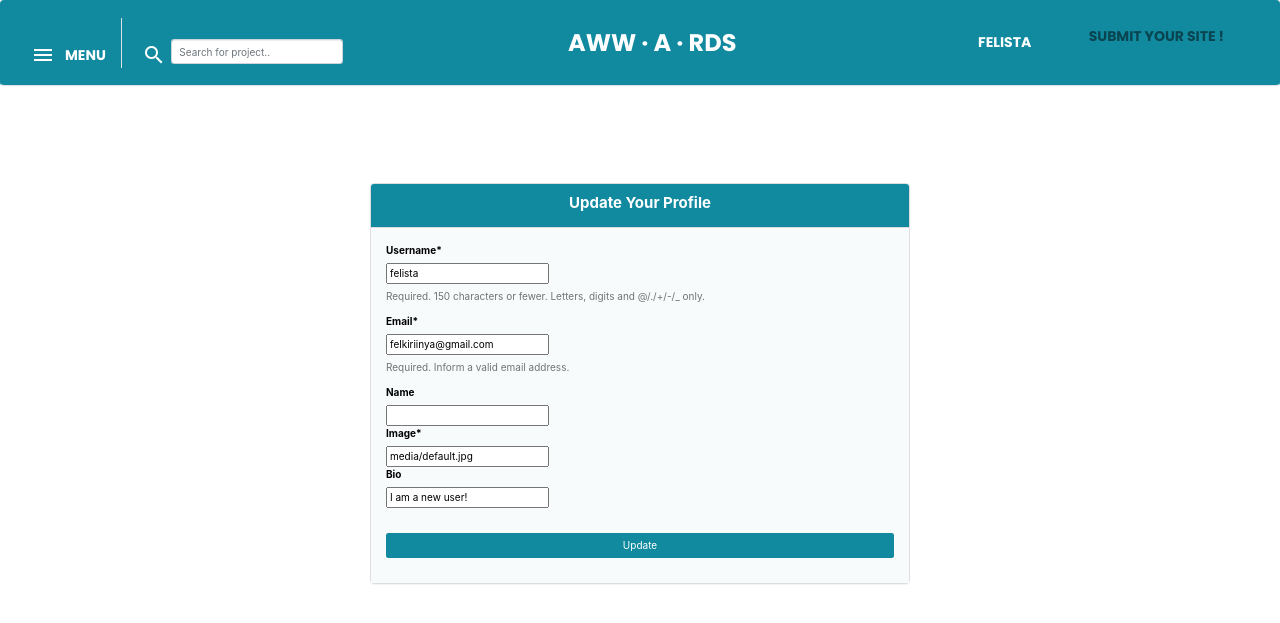
After one commit to felkiriinya/Awards, a Django app: page /new/profile/ in a window 1280 px wide. The commit adds this page. Shown: the top 623 px of the page. Run offline with Django 3.2, Linux system fonts and the light colour scheme; a user stored in the database is signed in; data comes from the database, SQL or seed files in the repository; both versions use the stored data as it was after the commit; some libraries are stand-ins or nearby versions.

Commit message:
allow user to edit their profile

```diff
--- a/ratings/templates/awwards/base.html
+++ b/ratings/templates/awwards/base.html
@@ -14,12 +14,12 @@
 
  {% block styles %}
     {% bootstrap_css %}
-    <!-- <link
+    <link
       href="https://stackpath.bootstrapcdn.com/font-awesome/4.7.0/css/font-awesome.min.css"
       rel="stylesheet"
       integrity="sha384-wvfXpqpZZVQGK6TAh5PVlGOfQNHSoD2xbE+QkPxCAFlNEevoEH3Sl0sibVcOQVnN"
       crossorigin="anonymous"
-    /> -->
+    />
     <link rel="stylesheet" href="https://fonts.googleapis.com/icon?family=Material+Icons">
     <link rel="stylesheet" href="{% static 'css/index.css' %}">
     <link rel="stylesheet" href="{% static 'css/styles.css' %}">
@@ -41,8 +41,8 @@
  {% block scripts %}
     <script src="https://ajax.googleapis.com/ajax/libs/jquery/3.2.1/jquery.min.js"></script>
     <script src="https://kit.fontawesome.com/e017c7c3e8.js" crossorigin="anonymous"></script>
-    <!-- <script src="https://code.jquery.com/jquery-3.5.1.slim.min.js" integrity="sha384-DfXdz2htPH0lsSSs5nCTpuj/zy4C+OGpamoFVy38MVBnE+IbbVYUew+OrCXaRkfj" crossorigin="anonymous"></script>
-    <script src="https://cdn.jsdelivr.net/npm/bootstrap@4.5.3/dist/js/bootstrap.bundle.min.js" integrity="sha384-ho+j7jyWK8fNQe+A12Hb8AhRq26LrZ/JpcUGGOn+Y7RsweNrtN/tE3MoK7ZeZDyx" crossorigin="anonymous"></script> -->
+    <script src="https://code.jquery.com/jquery-3.5.1.slim.min.js" integrity="sha384-DfXdz2htPH0lsSSs5nCTpuj/zy4C+OGpamoFVy38MVBnE+IbbVYUew+OrCXaRkfj" crossorigin="anonymous"></script>
+    <script src="https://cdn.jsdelivr.net/npm/bootstrap@4.5.3/dist/js/bootstrap.bundle.min.js" integrity="sha384-ho+j7jyWK8fNQe+A12Hb8AhRq26LrZ/JpcUGGOn+Y7RsweNrtN/tE3MoK7ZeZDyx" crossorigin="anonymous"></script>
     {% bootstrap_javascript %}
     <script src=" {% static 'js/home.js' %}"></script>
   {% endblock %}
--- a/ratings/templates/django_registration/registration_form.html
+++ b/ratings/templates/django_registration/registration_form.html
@@ -11,8 +11,8 @@
       <div class="panel panel-default">
 
         <div class="panel-heading" style="background-color: white;">
-            <h3 class="text-center">
-                <img src="../../static/images/trop.jpg" class="logo" alt="">
+            <h3 class="text-center" style="color:#118aa0;">
+                <img src="https://k2imagesblob.blob.core.windows.net/content/media/images/new-product-images/cups/AMC303-Blue-Star-Trophy-Cup-on-Marble-Base.png" class="logo" alt="">
                 Awwards
             </h3>
         </div>
@@ -22,7 +22,7 @@
             {% csrf_token %}
             {% bootstrap_form form %}
             <div class="form-group"style=" width: 100%;">
-              <input type="submit" class="btn" value="Sign Up" style="width: 100%; background-color: rgb(201, 157, 12); color: white;" >
+              <input type="submit" class="btn" value="Sign Up" style="width: 100%; background-color: #118aa0; color: white;" >
             </div>
 
             <input type="hidden" name="next" value="{{next}}">
--- a/ratings/templates/navbar.html
+++ b/ratings/templates/navbar.html
@@ -5,11 +5,11 @@ example 3 - Navbar with brand left, links on center and right that collapse into
 	<div class="navbar-brand d-flex w-50 mr-auto brand-size ml-4  font-weight-bold m-0 p-0">
 		<ul class="navbar-nav">
 			<li class="nav-item active border-right pr-3 py-3" onclick="openNav()">
-				<a class="nav-link brand-size" href="#"><i
+				<a class="nav-link brand-size" href="#" style="color: white !important;"> <i
 								class="material-icons pr-3">menu</i><span class="d-flex float-right mt-1">MENU</span></a>
 			</li>
 			<li class="nav-item ml-4">
-				<a class="nav-link my-3" href="#" id="search"><i
+				<a class="nav-link my-3" href="#" id="search" style="color: white !important;"><i
 								class="material-icons hvr-grow ">search</i></a>
 			</li>
 			<li class="nav-item" style="padding-top: 2%;">
@@ -23,7 +23,7 @@ example 3 - Navbar with brand left, links on center and right that collapse into
 	<div class="navbar-collapse collapse w-100" id="collapsingNavbar3">
 		<ul class="navbar-nav w-100 justify-content-center">
 			<li class="nav-item">
-				<p class="nav-link nav-title text-dark my-2 hvr-grow "><a class="text-dark" href="">AWW
+				<p class="nav-link nav-title text-dark my-2 hvr-grow " ><a class="text-dark" href="" style="color: white !important;">AWW
 					&middot; A
 					&middot; RDS</a></p>
 			</li>
@@ -36,12 +36,12 @@ example 3 - Navbar with brand left, links on center and right that collapse into
 			<li class="nav-item">
 				<div class="dropdown my-2">
 					<button class="dropbtn d-flex">
-						<span class="ml-2 hvr-grow " style="padding-left: 5%; padding-bottom: 1%;"><a class="nav-link nav-font text-dark font-weight-bold py-3 my-3 text-uppercase hvr-grow "
-              href="">{{ user.profile.user }}</a></span>
+						<span class="ml-2 hvr-grow " style="padding-left: 5%; padding-bottom: 1%; color: white !important;"><a class="nav-link nav-font text-dark font-weight-bold py-3 my-3 text-uppercase hvr-grow "
+              href="" > <span style="color: white !important;"> {{ user.profile.user }}</span> </a></span>
 						<span class="mr-4 ml-2 mt-4 hvr-grow"><i class=" feather-18" data-feather="align-right"></i></span>
 					</button>
 					<div class="dropdown-content font-weight-bold log">
-						<a href="" class="hvr-bubble-float-bottom p-3 mt-4 border-bottom">Profile</a>
+						<a href="{% url 'profile' profile_id=user.id %}" class="hvr-bubble-float-bottom p-3 mt-4 border-bottom">Profile</a>
 						<a href="#" class="hvr-bubble-float-bottom p-3 mt-3 border-bottom">Activity</a>
 						<a href="/logout"
 						   class="hvr-bubble-float-bottom p-3 mt-3 border-bottom text-muted d-flex log text-danger"><span
--- /dev/null
+++ b/ratings/templates/new_profile.html
@@ -0,0 +1,70 @@
+{%extends "awwards/base.html" %}
+{% load bootstrap3 %}
+{% load crispy_forms_tags %}
+{% load static %}
+{% block content %}
+<!-- <div class="container mt-5" style="font-size: 15px;">
+	<div class="card rounded p-5 font-weight-bold">
+		<form action="{%  url 'new-profile' %}" method="post" enctype="multipart/form-data">
+
+			{% csrf_token%}
+                        {{ user_form|crispy}}
+                        {{prof_form|crispy}}
+			<div class="form-group" style="text-align: center">
+				<input type="submit" class="btn btn-success btn-md" value="Update">
+			</div>
+		</form>
+	</div>
+</div> -->
+
+<div class="container">
+
+
+    <div class="row">
+        <!-- Empty div -->
+        <div class="col-md-3 phones" >
+
+        </div>
+        <div class="col-md-6 panel-form" >
+
+          <div class="panel panel-default">
+
+            <div class="panel-heading" style="background-color: #118aa0;">
+              <h4 class="text-center " style="background-color: #118aa0; color:white ; font-weight: bolder;">
+                  Update Your Profile
+              </h4>
+            </div>
+            <div class="panel-body" style="background-color: #f7fbfc; color: black;">
+
+                <form  action="{%url 'new-profile'%}" method="post" enctype="multipart/form-data">
+                    {%csrf_token%}
+
+                    {{ user_form|crispy}}
+                    {{prof_form|crispy}}
+
+                    <div class="form-group" style=" width: 100%; margin-top: 5%;">
+                        <input type="submit" class="btn " value="Update"  style="align-items: center; width: 100%; background-color: #118aa0; color: white;" >
+
+                    </div>
+
+                <input type="hidden" name="next" value="{{next}}">
+                  </form>
+
+
+
+
+            </div>
+
+          </div>
+
+        </div>
+        <!-- empty div -->
+        <div class="col-md-2"></div>
+      </div>
+    </div>
+
+      {% block scripts %}
+      <script src="https://ajax.googleapis.com/ajax/libs/jquery/3.2.1/jquery.min.js"></script>
+      {% bootstrap_javascript %}
+    {% endblock %}
+    {% endblock %}
--- a/ratings/templates/sidebar.html
+++ b/ratings/templates/sidebar.html
@@ -2,7 +2,7 @@
 <div id="mySidenav" class="sidenav">
 	<a href="javascript:void(0)" class="closebtn px-4" onclick="closeNav()">&times;</a>
 
-	<a href="" class="pl-5 p-4 border-bottom border-top mt-2 hvr-forward">Home</a>
+	<a href="/" class="pl-5 p-4 border-bottom border-top mt-2 hvr-forward">Home</a>
 	<a href="" class="pl-5 p-4 border-bottom hvr-forward">Projects</a>
 	<a href="#" class="pl-5 p-4 border-bottom hvr-forward">Subscribe</a>
 	<a href="#" class="pl-5 p-4 border-bottom hvr-forward">Contact</a>
--- a/ratings/urls.py
+++ b/ratings/urls.py
@@ -7,6 +7,7 @@ from django.conf.urls.static import static
 urlpatterns=[
     url('^$',views.landing, name='landing'),
     url(r'^profile/(?P<profile_id>\d+)', views.profile, name='profile'),
+     url(r'^new/profile/$', views.edit, name='new-profile'),
     # url(r'^user_profile/(?P<username>\w+)', views.user_profile, name='user_profile'),
     # # url('^$',views.front, name='front'),
     # url(r'^new/post/$', views.new_post, name='new-post'),
--- a/ratings/views.py
+++ b/ratings/views.py
@@ -1,9 +1,11 @@
-from django.shortcuts import render
+from django.shortcuts import render,redirect,get_object_or_404
 from django.contrib.auth.decorators import login_required
 from django.contrib.auth.models import User
+from django.http  import HttpResponse,Http404
 # from .models import Image,Profile
+from django.http import HttpResponseRedirect, JsonResponse
 from django.shortcuts import render,redirect,get_object_or_404
-# from .forms import NewPostForm
+from .forms import UpdateUserForm,UpdateUserProfileForm
 # Create your views here.
 @login_required(login_url='/accounts/login/')
 def landing(request):
@@ -30,6 +32,7 @@ def profile(request,profile_id):
     else:
         user_form = UpdateUserForm(instance=request.user)
         prof_form = UpdateUserProfileForm(instance=request.user.profile)
+
     params = {
         # 'images' : images,
         'user_form': user_form,
@@ -37,3 +40,26 @@ def profile(request,profile_id):
 
     }
     return render(request, 'awwards/profile.html', params)
+@login_required(login_url='/accounts/login/')
+def edit(request):
+
+
+    if request.method == "POST":
+        user_form = UpdateUserForm(request.POST, instance=request.user)
+        prof_form = UpdateUserProfileForm(request.POST, request.FILES, instance=request.user.profile)
+        if user_form.is_valid() and prof_form.is_valid():
+            user_form.save()
+            prof_form.save()
+            # return redirect('profile')
+            return HttpResponseRedirect(request.path_info)
+    else:
+        user_form = UpdateUserForm(instance=request.user)
+        prof_form = UpdateUserProfileForm(instance=request.user.profile)
+
+    params = {
+        # 'images' : images,
+        'user_form': user_form,
+        'prof_form': prof_form,
+
+    }
+    return render(request, 'new_profile.html', params )
--- a/static/css/index.css
+++ b/static/css/index.css
@@ -19,7 +19,7 @@ body {
 }
 
 h3{
-    color: rgb(201, 157, 12);
+    color: #118aa0;
     font-family: 'Poppins', sans-serif;
     font-size: 30px;
 }
--- a/static/css/styles.css
+++ b/static/css/styles.css
@@ -7,6 +7,7 @@ html {
   transition: 1s;
   overflow-x: hidden;
   overflow-y: auto;
+  color: #ddd !important;
 
   }
 
@@ -55,13 +56,13 @@ html {
 
   a, u {
       text-decoration: none !important;
+      /* color: #ddd !important; */
   }
 
   .navbar{
       margin: 0;
       padding: 0;
-      background-color: #f0d121;
-
+      background-color: #118aa0;
   }
   .brand-size{
       font-size: 14px;
@@ -84,11 +85,12 @@ html {
   }
   .submit-color{
   transition: 1s;
-      background-color: #f0d121;
+      background-color: #118aa0;
   }
   .submit-color:hover{
       transition: 1s;
-      background-color: #f0d121;
+      background-color:#118aa0;
+      color: black !important;
   }
 
   .custom-pad{
@@ -114,6 +116,7 @@ html {
 
   .dropbtn:hover{
       cursor:pointer;
+      color: black !important;
   }
 
   /* The container <div> - needed to position the dropdown content */
@@ -240,7 +243,7 @@ html {
     z-index: 1; /* Stay on top */
     top: 0; /* Stay at the top */
     left: 0;
-    background-color: #f0d121; /* Black*/
+    background-color: #118aa0; /* Black*/
     overflow-x: hidden; /* Disable horizontal scroll */
     padding-top: 60px; /* Place content 60px from the top */
     transition: 1s; /* 0.5 second transition effect to slide in the sidenav */
@@ -251,7 +254,7 @@ html {
     padding: 8px 8px 8px 32px;
     text-decoration: none;
     font-size: 18px;
-    color: black;
+    color: rgb(248, 247, 247);
     display: block;
     transition: 0.4s;
     font-weight: 600;
```
Also changed, not shown: awwards/settings.py (+10 -2 lines), ratings/models.py (+9 -1 lines), ratings/templates/awwards/profile.html (+40 -62 lines), ratings/templates/registration/login.html (+4 -4 lines), db.sqlite3, ratings/migrations/0001_initial.py, ratings/migrations/0002_remove_profile_contact.py, ratings/migrations/0003_profile_updated_at.py (added).
